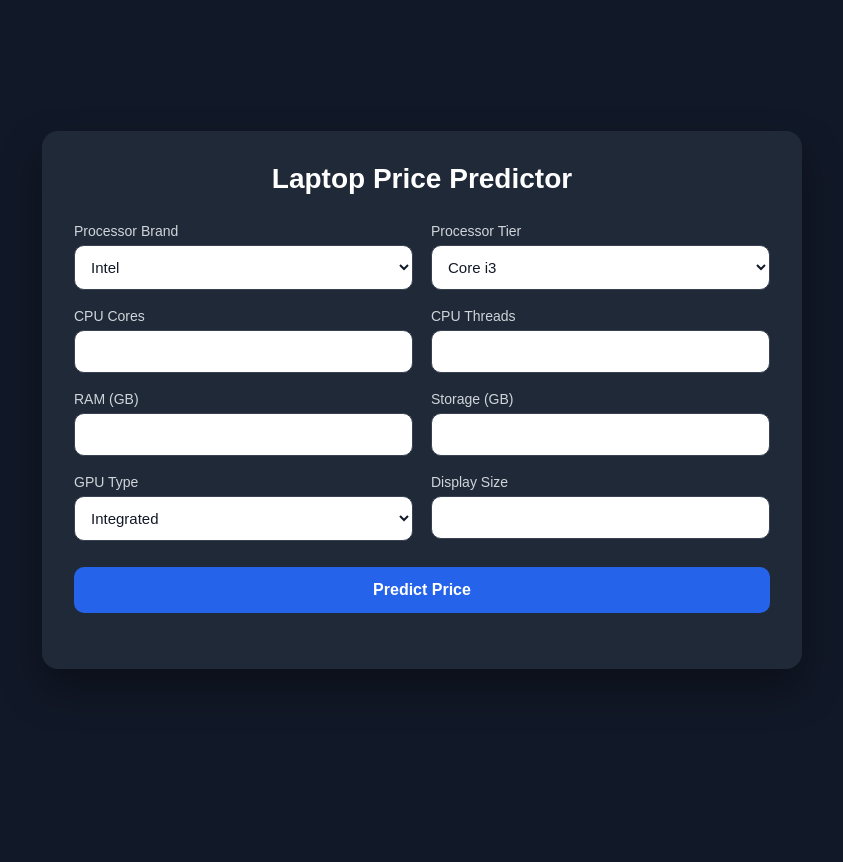
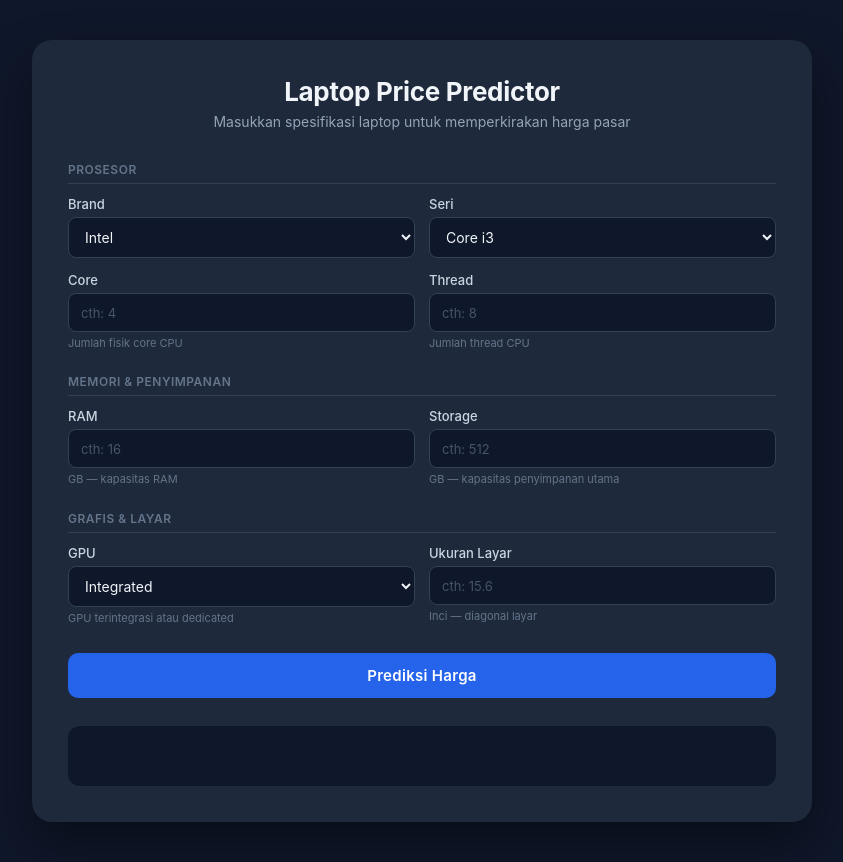
Before and after one commit to scythe71/web-predict-laptop-price, a Flask app: page / in a window 1280 px wide. Shown: the whole page, without its empty margins (218-1061 px from the left). Before the commit the page ends 669 px from the top, so only its background shows below. Run offline with Flask 3, Linux system fonts and the light colour scheme; some libraries are stand-ins or nearby versions.

Commit message:
final update

```diff
--- a/app.py
+++ b/app.py
@@ -1,13 +1,21 @@
 from flask import Flask, render_template, request, jsonify
 from sklearn.metrics import mean_squared_error, mean_absolute_error, r2_score
 import pandas as pd
-from sklearn.linear_model import LinearRegression
+from sklearn.ensemble import RandomForestRegressor
+from sklearn.model_selection import train_test_split
+from sklearn.preprocessing import StandardScaler
 
 app = Flask(__name__)
 
 # Load dataset
 df = pd.read_csv('laptops_raw.csv')
-df = df.dropna().copy()
+
+# Kolom sumber yang relevan untuk fitur + target
+source_cols = [
+    'processor_brand', 'processor_tier', 'num_cores', 'num_threads',
+    'ram_memory', 'primary_storage_capacity', 'gpu_type', 'display_size', 'Price'
+]
+df = df[source_cols].dropna().copy()
 
 # Convert price to numeric
 kurs_inr_to_idr = 190
@@ -63,17 +71,25 @@ features.extend(brand_features)
 X = df[features]
 y = df['Price']
 
-model = LinearRegression()
-model.fit(X, y)
+# Train-test split
+X_train, X_test, y_train, y_test = train_test_split(X, y, test_size=0.2, random_state=42)
+
+# Feature scaling
+scaler = StandardScaler()
+X_train_scaled = scaler.fit_transform(X_train)
+X_test_scaled = scaler.transform(X_test)
+
+model = RandomForestRegressor(n_estimators=100, random_state=42)
+model.fit(X_train_scaled, y_train)
 
 # Store feature columns for prediction
 feature_columns = X.columns.tolist()
 
-# Compute evaluation metrics on training data
-y_pred = model.predict(X)
-mse = mean_squared_error(y, y_pred)
-mae = mean_absolute_error(y, y_pred)
-r2 = r2_score(y, y_pred)
+# Compute evaluation metrics on testing data
+y_pred = model.predict(X_test_scaled)
+mse = mean_squared_error(y_test, y_pred)
+mae = mean_absolute_error(y_test, y_pred)
+r2 = r2_score(y_test, y_pred)
 
 @app.route('/')
 def home():
@@ -122,7 +138,8 @@ def predict():
 
     new_data = pd.DataFrame([input_dict])
 
-    prediction = model.predict(new_data)
+    new_data_scaled = scaler.transform(new_data)
+    prediction = model.predict(new_data_scaled)
 
     price_inr = prediction[0]
     price_idr = price_inr * kurs_inr_to_idr
--- a/static/script.js
+++ b/static/script.js
@@ -3,34 +3,27 @@ document.addEventListener('DOMContentLoaded', () => {
     const brandSelect = document.getElementById('processor_brand');
     const tierSelect = document.getElementById('processor_tier');
     const resultBox = document.getElementById('result');
+    const btn = document.getElementById('predict-btn');
 
-    const allTierOptions = Array.from(tierSelect.options).map(option => ({
-        value: option.value,
-        text: option.text
-    }));
+    const allTierOptions = [
+        { value: 'core i3', text: 'Core i3' },
+        { value: 'core i5', text: 'Core i5' },
+        { value: 'core i7', text: 'Core i7' },
+        { value: 'ryzen 3', text: 'Ryzen 3' },
+        { value: 'ryzen 5', text: 'Ryzen 5' },
+        { value: 'ryzen 7', text: 'Ryzen 7' }
+    ];
 
     function filterTiers() {
-        const brand = brandSelect.value.toLowerCase();
+        const brand = brandSelect.value;
 
-        const filteredOptions = allTierOptions.filter(option => {
-            const value = option.value.toLowerCase();
-
-            if (brand === 'amd') {
-                return value.startsWith('ryzen');
-            }
-
-            if (brand === 'intel') {
-                return value.startsWith('core');
-            }
-
-            return true;
+        const filtered = allTierOptions.filter(opt => {
+            if (brand === 'amd') return opt.value.startsWith('ryzen');
+            return opt.value.startsWith('core');
         });
 
         tierSelect.innerHTML = '';
-
-        filteredOptions.forEach(option => {
-            tierSelect.add(new Option(option.text, option.value));
-        });
+        filtered.forEach(opt => tierSelect.add(new Option(opt.text, opt.value)));
     }
 
     brandSelect.addEventListener('change', filterTiers);
@@ -50,43 +43,59 @@ document.addEventListener('DOMContentLoaded', () => {
             display_size: document.getElementById('display_size').value
         };
 
+        btn.disabled = true;
+        btn.textContent = 'Memproses...';
+        resultBox.textContent = '';
+        resultBox.classList.remove('has-value');
+
         try {
             const response = await fetch('/predict', {
                 method: 'POST',
-                headers: {
-                    'Content-Type': 'application/json'
-                },
+                headers: { 'Content-Type': 'application/json' },
                 body: JSON.stringify(data)
             });
 
             const result = await response.json();
 
             if (!response.ok) {
-                throw new Error(result.error || 'Prediction failed');
+                throw new Error(result.error || 'Prediksi gagal');
             }
 
             const price = Number(result.predicted_price).toLocaleString('id-ID');
 
-            resultBox.innerText = `Predicted Price: Rp ${price}`;
+            resultBox.textContent = `Rp ${price}`;
+            resultBox.classList.add('has-value');
 
             Swal.fire({
-                title: 'Prediction Result',
+                title: 'Hasil Prediksi',
                 html: `
-                    <p><strong>Predicted Price:</strong> Rp ${price}</p>
-                    <p><strong>MSE:</strong> ${result.mse}</p>
-                    <p><strong>MAE:</strong> ${result.mae}</p>
-                    <p><strong>R²:</strong> ${result.r2}</p>
+                    <div style="text-align:left; font-size:14px; line-height:1.8;">
+                        <p style="text-align:center; font-size:20px; font-weight:700; color:#2563eb; margin-bottom:12px;">
+                            Rp ${price}
+                        </p>
+                        <hr style="border:none; border-top:1px solid #e5e7eb; margin:10px 0;">
+                        <p style="font-size:12px; color:#9ca3af;">Performa Model</p>
+                        <p><strong>R² Score:</strong> ${result.r2} — seberapa baik model menjelaskan variasi harga</p>
+                        <p><strong>MAE:</strong> Rp ${Number(result.mae).toLocaleString('id-ID')} — rata-rata kesalahan prediksi</p>
+                        <p><strong>MSE:</strong> Rp ${Number(result.mse).toLocaleString('id-ID')} — kesalahan kuadrat rata-rata</p>
+                    </div>
                 `,
-                icon: 'info'
+                icon: 'info',
+                confirmButtonText: 'Tutup'
             });
         } catch (error) {
-            resultBox.innerText = 'Prediction failed. Check your input.';
+            resultBox.textContent = 'Prediksi gagal. Periksa input.';
+            resultBox.classList.remove('has-value');
 
             Swal.fire({
                 title: 'Error',
                 text: error.message,
-                icon: 'error'
+                icon: 'error',
+                confirmButtonText: 'Tutup'
             });
+        } finally {
+            btn.disabled = false;
+            btn.textContent = 'Prediksi Harga';
         }
     });
 });
--- a/static/style.css
+++ b/static/style.css
@@ -2,39 +2,67 @@
     margin: 0;
     padding: 0;
     box-sizing: border-box;
-    font-family: Arial, sans-serif;
+    font-family: -apple-system, BlinkMacSystemFont, 'Segoe UI', Arial, sans-serif;
 }
 
 body {
     min-height: 100vh;
-    background: #111827;
-    color: #ffffff;
+    background: #0f172a;
+    color: #e2e8f0;
     display: flex;
     justify-content: center;
-    align-items: center;
-    padding: 24px;
+    align-items: flex-start;
+    padding: 40px 24px;
 }
 
 .container {
     width: 100%;
-    max-width: 760px;
-    background: #1f2937;
-    color: #ffffff;
-    padding: 32px;
-    border-radius: 16px;
-    box-shadow: 0 20px 40px rgba(0, 0, 0, 0.35);
+    max-width: 780px;
+    background: #1e293b;
+    padding: 36px;
+    border-radius: 20px;
+    box-shadow: 0 25px 50px rgba(0, 0, 0, 0.4);
+}
+
+/* HEADER */
+.header {
+    text-align: center;
+    margin-bottom: 32px;
 }
 
 h1 {
-    text-align: center;
-    margin-bottom: 28px;
-    font-size: 28px;
+    font-size: 26px;
+    font-weight: 700;
+    color: #f1f5f9;
+    letter-spacing: -0.3px;
 }
 
-form {
+.subtitle {
+    font-size: 14px;
+    color: #94a3b8;
+    margin-top: 6px;
+}
+
+/* SECTIONS */
+.section {
+    margin-bottom: 24px;
+}
+
+.section-title {
+    font-size: 12px;
+    font-weight: 600;
+    color: #64748b;
+    text-transform: uppercase;
+    letter-spacing: 0.5px;
+    margin-bottom: 12px;
+    padding-bottom: 6px;
+    border-bottom: 1px solid #334155;
+}
+
+.section-body {
     display: grid;
     grid-template-columns: repeat(2, 1fr);
-    gap: 18px;
+    gap: 14px;
 }
 
 .input-group {
@@ -42,71 +70,112 @@ form {
     flex-direction: column;
 }
 
-.input-group.full {
-    grid-column: 1 / -1;
-}
-
 label {
-    margin-bottom: 6px;
-    font-size: 14px;
-    color: #d1d5db;
+    font-size: 13px;
+    font-weight: 500;
+    color: #cbd5e1;
+    margin-bottom: 5px;
 }
 
 input,
 select {
     width: 100%;
-    padding: 12px;
-    border: 1px solid #374151;
-    border-radius: 10px;
-    background: #ffffff;
-    color: #111827;
-    font-size: 15px;
+    padding: 10px 12px;
+    border: 1px solid #334155;
+    border-radius: 8px;
+    background: #0f172a;
+    color: #f1f5f9;
+    font-size: 14px;
     outline: none;
+    transition: border-color 0.2s ease, box-shadow 0.2s ease;
+}
+
+input::placeholder {
+    color: #475569;
+    font-size: 13px;
 }
 
 input:focus,
 select:focus {
     border-color: #3b82f6;
+    box-shadow: 0 0 0 3px rgba(59, 130, 246, 0.15);
 }
 
+.helper {
+    font-size: 11px;
+    color: #64748b;
+    margin-top: 4px;
+    line-height: 1.3;
+}
+
+/* BUTTON */
 button {
     grid-column: 1 / -1;
     width: 100%;
-    padding: 14px;
+    padding: 13px;
     border: none;
     border-radius: 10px;
     background: #2563eb;
     color: #ffffff;
-    font-size: 16px;
-    font-weight: bold;
+    font-size: 15px;
+    font-weight: 600;
     cursor: pointer;
-    margin-top: 8px;
+    letter-spacing: 0.3px;
+    transition: background 0.2s ease, transform 0.1s ease;
+    margin-top: 4px;
 }
 
 button:hover {
     background: #1d4ed8;
 }
 
+button:active {
+    transform: scale(0.98);
+}
+
+button:disabled {
+    background: #475569;
+    cursor: not-allowed;
+}
+
+/* RESULT */
 .result-box {
-    margin-top: 24px;
+    margin-top: 28px;
+    padding: 20px;
+    border-radius: 12px;
+    background: #0f172a;
     text-align: center;
+    min-height: 60px;
+    display: flex;
+    align-items: center;
+    justify-content: center;
 }
 
 #result {
+    font-size: 18px;
+    color: #94a3b8;
+}
+
+#result.has-value {
+    font-size: 22px;
+    font-weight: 600;
     color: #60a5fa;
-    font-size: 22px;
 }
 
 @media (max-width: 640px) {
+    body {
+        padding: 16px;
+    }
+
     .container {
         padding: 24px;
     }
 
-    form {
+    .section-body {
         grid-template-columns: 1fr;
     }
 
     h1 {
-        font-size: 24px;
+        font-size: 22px;
     }
 }
--- a/templates/index.html
+++ b/templates/index.html
@@ -4,75 +4,85 @@
     <meta charset="UTF-8">
     <meta name="viewport" content="width=device-width, initial-scale=1.0">
     <title>Laptop Price Predictor</title>
-
     <link rel="stylesheet" href="{{ url_for('static', filename='style.css') }}">
 </head>
 <body>
 
 <div class="container">
+    <div class="header">
         <h1>Laptop Price Predictor</h1>
+        <p class="subtitle">Masukkan spesifikasi laptop untuk memperkirakan harga pasar</p>
+    </div>
 
     <form id="predict-form">
+
+        <div class="section">
+            <div class="section-title">Prosesor</div>
+            <div class="section-body">
                 <div class="input-group">
-            <label for="processor_brand">Processor Brand</label>
+                    <label for="processor_brand">Brand</label>
                     <select id="processor_brand" required>
                         <option value="intel">Intel</option>
                         <option value="amd">AMD</option>
                     </select>
                 </div>
-
                 <div class="input-group">
-            <label for="processor_tier">Processor Tier</label>
-            <select id="processor_tier" required>
-                <option value="core i3">Core i3</option>
-                <option value="core i5">Core i5</option>
-                <option value="core i7">Core i7</option>
-                <!--<option value="core i9"Core i9</option-->
-                <option value="ryzen 3">Ryzen 3</option>
-                <option value="ryzen 5">Ryzen 5</option>
-                <option value="ryzen 7">Ryzen 7</option>
-                <!--<option value="ryzen 9"Ryzen 9</option-->
-            </select>
+                    <label for="processor_tier">Seri</label>
+                    <select id="processor_tier" required></select>
+                </div>
+                <div class="input-group">
+                    <label for="num_cores">Core</label>
+                    <input type="number" id="num_cores" placeholder="cth: 4" min="1" required>
+                    <span class="helper">Jumlah fisik core CPU</span>
+                </div>
+                <div class="input-group">
+                    <label for="num_threads">Thread</label>
+                    <input type="number" id="num_threads" placeholder="cth: 8" min="1" required>
+                    <span class="helper">Jumlah thread CPU</span>
+                </div>
+            </div>
         </div>
 
+        <div class="section">
+            <div class="section-title">Memori & Penyimpanan</div>
+            <div class="section-body">
                 <div class="input-group">
-            <label for="num_cores">CPU Cores</label>
-            <input type="number" id="num_cores" min="1" required>
+                    <label for="ram_memory">RAM</label>
+                    <input type="number" id="ram_memory" placeholder="cth: 16" min="1" required>
+                    <span class="helper">GB — kapasitas RAM</span>
+                </div>
+                <div class="input-group">
+                    <label for="storage">Storage</label>
+                    <input type="number" id="storage" placeholder="cth: 512" min="1" required>
+                    <span class="helper">GB — kapasitas penyimpanan utama</span>
+                </div>
+            </div>
         </div>
 
+        <div class="section">
+            <div class="section-title">Grafis & Layar</div>
+            <div class="section-body">
                 <div class="input-group">
-            <label for="num_threads">CPU Threads</label>
-            <input type="number" id="num_threads" min="1" required>
-        </div>
-
-        <div class="input-group">
-            <label for="ram_memory">RAM (GB)</label>
-            <input type="number" id="ram_memory" min="1" required>
-        </div>
-
-        <div class="input-group">
-            <label for="storage">Storage (GB)</label>
-            <input type="number" id="storage" min="1" required>
-        </div>
-
-        <div class="input-group">
-            <label for="gpu_type">GPU Type</label>
+                    <label for="gpu_type">GPU</label>
                     <select id="gpu_type" required>
                         <option value="integrated">Integrated</option>
                         <option value="dedicated">Dedicated</option>
                     </select>
+                    <span class="helper">GPU terintegrasi atau dedicated</span>
+                </div>
+                <div class="input-group">
+                    <label for="display_size">Ukuran Layar</label>
+                    <input type="number" step="0.1" id="display_size" placeholder="cth: 15.6" min="1" required>
+                    <span class="helper">Inci — diagonal layar</span>
+                </div>
+            </div>
         </div>
 
-        <div class="input-group">
-            <label for="display_size">Display Size</label>
-            <input type="number" step="0.1" id="display_size" min="1" required>
-        </div>
-
-        <button type="submit">Predict Price</button>
+        <button type="submit" id="predict-btn">Prediksi Harga</button>
     </form>
 
     <div class="result-box">
-        <h2 id="result"></h2>
+        <div id="result"></div>
     </div>
 </div>
 
```
Also changed, not shown: 1 other file. Lines whose indentation alone changed are shown as unchanged.
